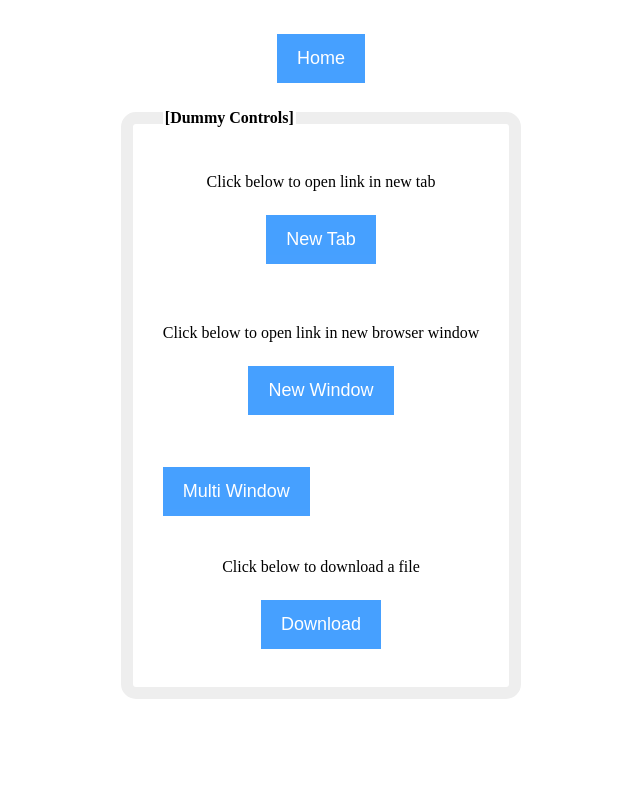
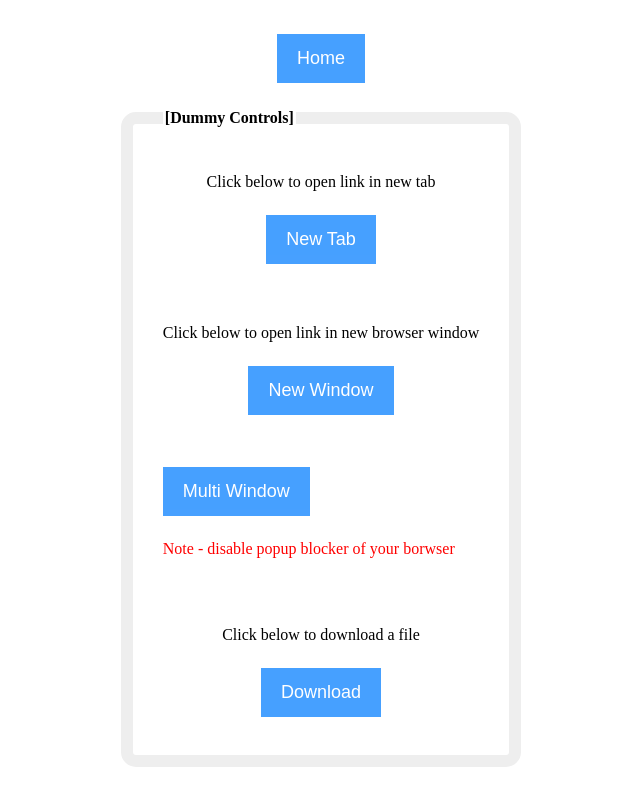
Before and after one commit to qavbox/demo, a Jekyll site: the page built from links/index.html, in a window 1280 px wide. Shown: the top 806 px of the page, without its empty margins (319-959 px from the left). Built offline with Jekyll 4.4.1, drawn with Linux system fonts in a browser that asks for light colours; nearby versions of some CDN libraries; library files that are not in the unit come from our copies.

Commit message:
Update index.html

```diff
--- a/links/index.html
+++ b/links/index.html
@@ -24,6 +24,7 @@ function newPopup(url) {
 
 <br/><br/>
 <input type="button" class="btn" name="multiple" value="Multi Window" onclick="pop()"/>
+<p style="color:red" >Note - disable popup blocker of your borwser</p>
 <script type="text/javascript" src='JS/jquery-1.9.0.min.js'></script>
 <script type="text/javascript">
   function pop() {
```
